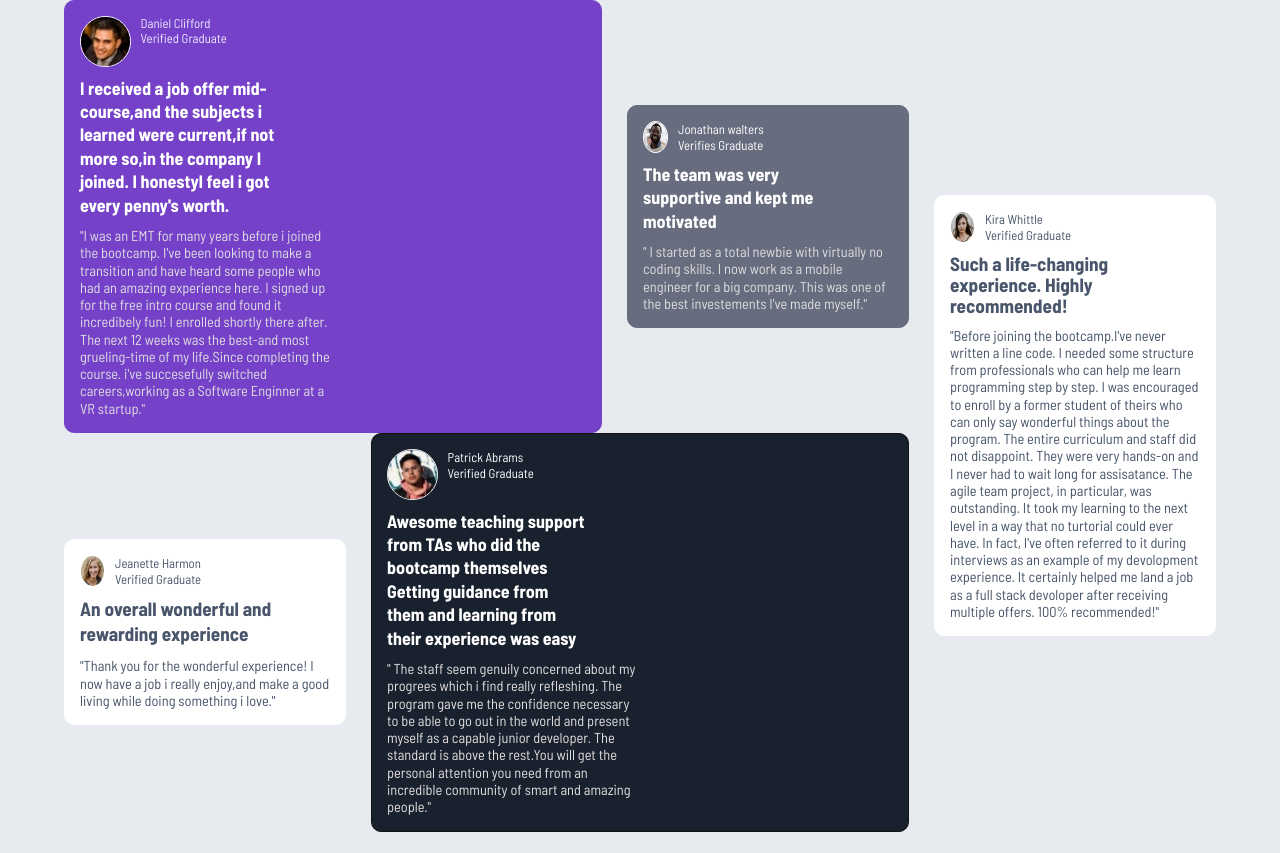
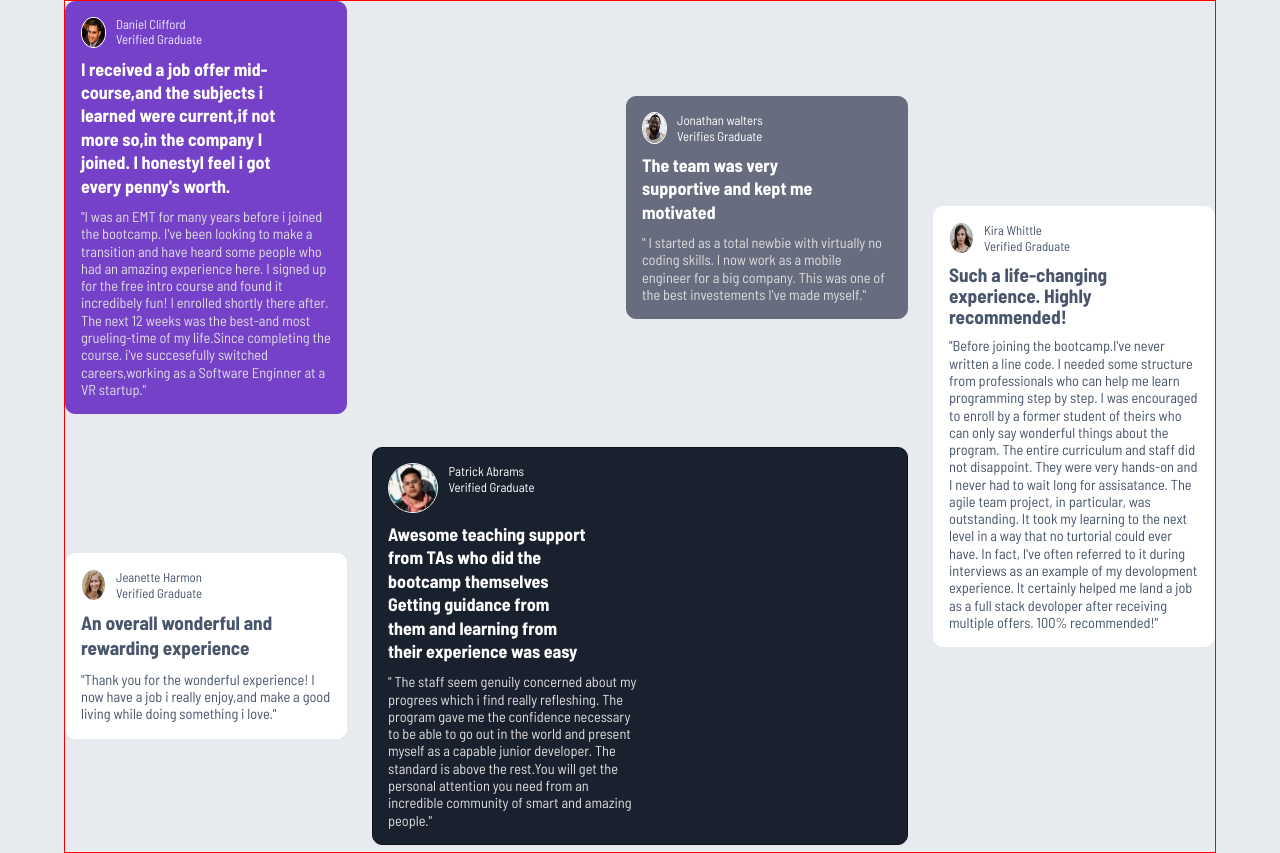
Before and after one commit to HKENNY11-GTM/grid-, a plain HTML site: page index.html in a window 1280 px wide. Before the commit the page ends 832 px from the top, so only its background shows below. Drawn offline with Linux system fonts and the light colour scheme; a web font is replaced by a local one.

Commit message:
third commit

```diff
--- a/style.css
+++ b/style.css
@@ -165,40 +165,37 @@ body{
 @media screen and (min-width: 768px){
 body{
     width: 100%;
-    display: flex;
+    /* display: flex; */
 }
 .container{
     display:grid;
-    grid-template-columns:repeat(3,1fr) ;
+    grid-template-columns:repeat(4,1fr) ;
     grid-template-rows: repeat(2,1fr);
-    grid-template-areas:"clifford clifford walters kira"
-                        "harmon abrams abrams kira";
-    width: 90%;
-    gap:0;
-    margin:0;
-    justify-content: center;
-    align-items: center;
-    grid-column-gap: 25px;
-    height: 100vh;
+    border: 1px solid red;
 }
 .clifford{
-    grid-area: clifford;
+    /* grid-area: clifford;  */
+    grid-area:1/1/2/2 ;
 
 }
 .walters{
-    grid-area: walters;
+    /* grid-area: walters; */
+    grid-area:1/3/2/4;
 }
 .kira{
-    grid-area: kira;
+    /* grid-area: kira; */
+    grid-area:1/4/3/5;
 }
 .harmon{
-    grid-area: harmon;
+    /* grid-area: harmon; */
+    grid-area:2/1/3/2;
 }
 .abrams{
-    grid-area: abrams;
+    /* grid-area: abrams; */
+    grid-area:2/2/3/4;
 }
 .kira{
-    grid-area: kira;
-
+    /* grid-area: kira; */
+    grid-area:1/4/3/5;
 }
 }
```
